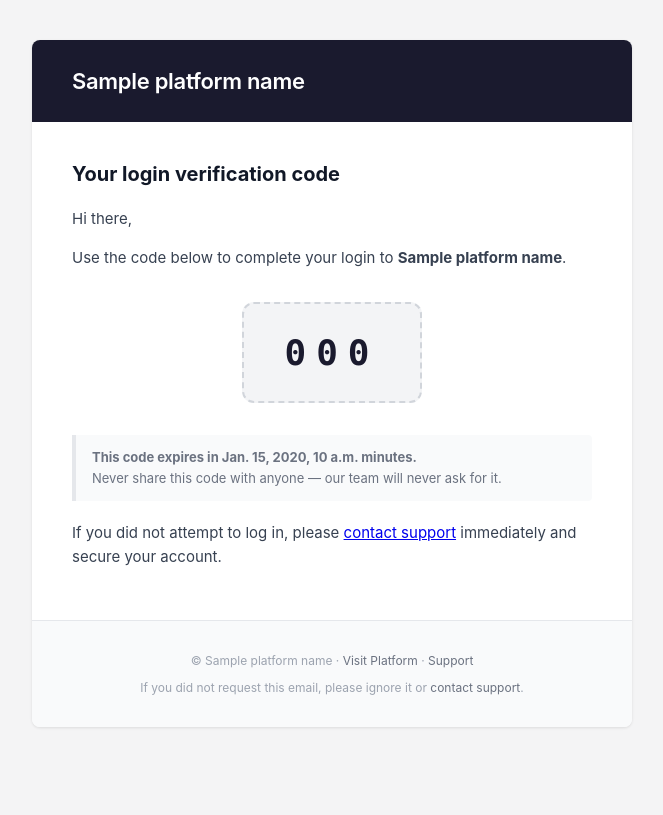
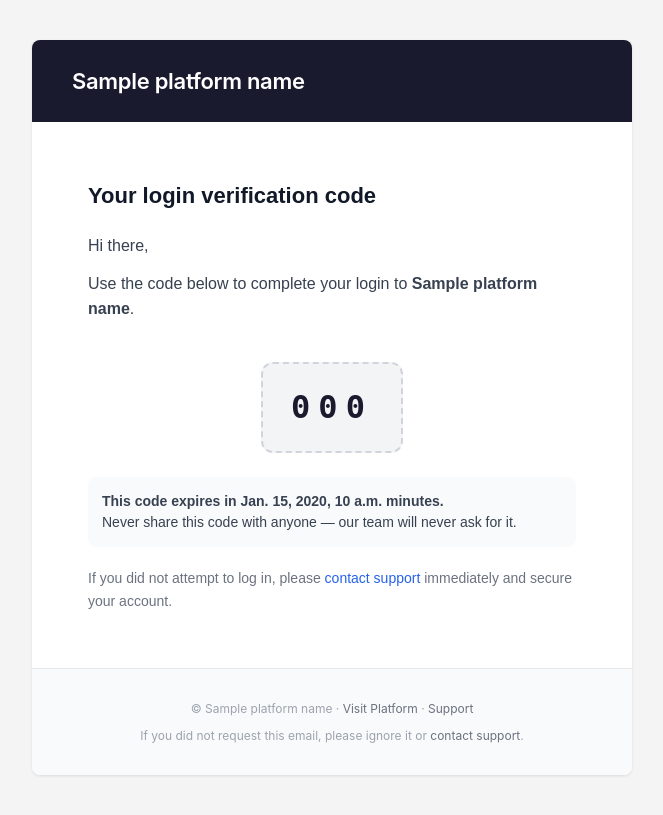
Before and after one commit to dipnangle/django-auth, a Django app: template apps/notifications/templates/2fa_code.html in a window 1280 px wide. Shown: the whole page, without its empty margins (308-971 px from the left). Before the commit the page ends 728 px from the top, so only its background shows below. Run offline with Django 4.2, Linux system fonts and the light colour scheme; the template is opened without the code that fills it: most values are stand-ins (such as "Sample title", 1, 10 or a date in 2020); parts of the project's set-up code (start-up, migrations or seed data) failed here and were passed over.

```diff
--- a/apps/authentication/services.py
+++ b/apps/authentication/services.py
@@ -227,7 +227,7 @@ def send_verification_email(*, user) -> None:
     send_email(
         to=user.email,
         template="email_verify",
-        context={"user": user, "verify_url": verify_url, "expires_hours": 24},
+        context={"user": user, "verification_url": verify_url, "expires_hours": 24},
     )
 
 
--- a/apps/notifications/templates/2fa_code.html
+++ b/apps/notifications/templates/2fa_code.html
@@ -1,21 +1,91 @@
 {% extends "base.html" %}
 {% block content %}
-<h2>Your login verification code</h2>
-<p>Hi {{ user.first_name|default:"there" }},</p>
-<p>Use the code below to complete your login to <strong>{{ platform_name }}</strong>.</p>
 
-<div style="text-align:center;margin:32px 0;">
-  <div style="display:inline-block;background:#f3f4f6;border:2px dashed #d1d5db;border-radius:12px;padding:20px 40px;">
-    <span style="font-size:36px;font-weight:700;letter-spacing:10px;color:#1a1a2e;font-family:monospace;">
-      {{ code }}
-    </span>
-  </div>
-</div>
+<table role="presentation" width="100%" cellspacing="0" cellpadding="0" border="0" style="font-family: Arial, Helvetica, sans-serif;">
+  <tr>
+    <td align="center">
 
-<div class="note">
-  <strong>This code expires in {{ expires_minutes }} minutes.</strong><br>
-  Never share this code with anyone — our team will never ask for it.
-</div>
+      <table role="presentation" width="100%" style="max-width:520px;" cellspacing="0" cellpadding="0" border="0">
 
-<p>If you did not attempt to log in, please <a href="mailto:{{ support_email }}">contact support</a> immediately and secure your account.</p>
+        <tr>
+          <td style="padding:20px 16px;text-align:left;">
+            <h2 style="margin:0;font-size:22px;color:#111827;">
+              Your login verification code
+            </h2>
+          </td>
+        </tr>
+
+        <tr>
+          <td style="padding:0 16px;font-size:16px;color:#374151;">
+            <p style="margin:0 0 12px 0;">
+              Hi {{ user.first_name|default:"there" }},
+            </p>
+
+            <p style="margin:0 0 16px 0;">
+              Use the code below to complete your login to
+              <strong>{{ platform_name }}</strong>.
+            </p>
+          </td>
+        </tr>
+
+        <tr>
+          <td align="center" style="padding:24px 16px;">
+
+            <table role="presentation" cellspacing="0" cellpadding="0" border="0">
+              <tr>
+                <td style="
+                  background:#f3f4f6;
+                  border:2px dashed #d1d5db;
+                  border-radius:12px;
+                  padding:18px 28px;
+                  text-align:center;
+                ">
+                  <span style="
+                    font-size:32px;
+                    font-weight:700;
+                    letter-spacing:8px;
+                    color:#1a1a2e;
+                    font-family:monospace;
+                  ">
+                    {{ code }}
+                  </span>
+                </td>
+              </tr>
+            </table>
+
+          </td>
+        </tr>
+
+        <tr>
+          <td style="padding:0 16px;">
+            <div style="
+              background:#f9fafb;
+              border-radius:8px;
+              padding:14px;
+              font-size:14px;
+              color:#374151;
+              line-height:1.5;
+            ">
+              <strong>This code expires in {{ expires_minutes }} minutes.</strong><br>
+              Never share this code with anyone — our team will never ask for it.
+            </div>
+          </td>
+        </tr>
+
+        <tr>
+          <td style="padding:20px 16px;font-size:14px;color:#6b7280;">
+            If you did not attempt to log in, please
+            <a href="mailto:{{ support_email }}" style="color:#2563eb;text-decoration:none;">
+              contact support
+            </a>
+            immediately and secure your account.
+          </td>
+        </tr>
+
+      </table>
+
+    </td>
+  </tr>
+</table>
+
 {% endblock %}
--- a/apps/users/api/serializers.py
+++ b/apps/users/api/serializers.py
@@ -77,6 +77,7 @@ class UserCreateSerializer(serializers.Serializer):
     last_name = serializers.CharField(max_length=150)
     phone = serializers.CharField(max_length=20, required=False, allow_blank=True)
     role_id = serializers.UUIDField()
+    password = serializers.CharField(write_only=True, min_length=8, required=False, allow_blank=True)
     send_invitation = serializers.BooleanField(default=True)
 
 
--- a/apps/users/api/views.py
+++ b/apps/users/api/views.py
@@ -52,11 +52,13 @@ class UserListCreateView(APIView):
             email=data["email"],
             first_name=data["first_name"],
             last_name=data["last_name"],
+            password=data.get("password"),
             phone=data.get("phone", ""),
             created_by=request.user,
             organization=request.organization,
             role=role,
-            send_verification=data.get("send_invitation", True),
+            send_verification=True,
+            is_email_verified=False,
         )
         return Response(UserDetailSerializer(user, context={"request": request}).data, status=status.HTTP_201_CREATED)
 
--- a/apps/users/services.py
+++ b/apps/users/services.py
@@ -68,6 +68,7 @@ def create_user(
         phone=phone,
         is_email_verified=is_email_verified,
         is_active=True,
+        global_role=role if role and not organization else None,
     )
 
     # 5. Enforce 2FA requirement based on role
```
Also changed, not shown: 1 other file.
